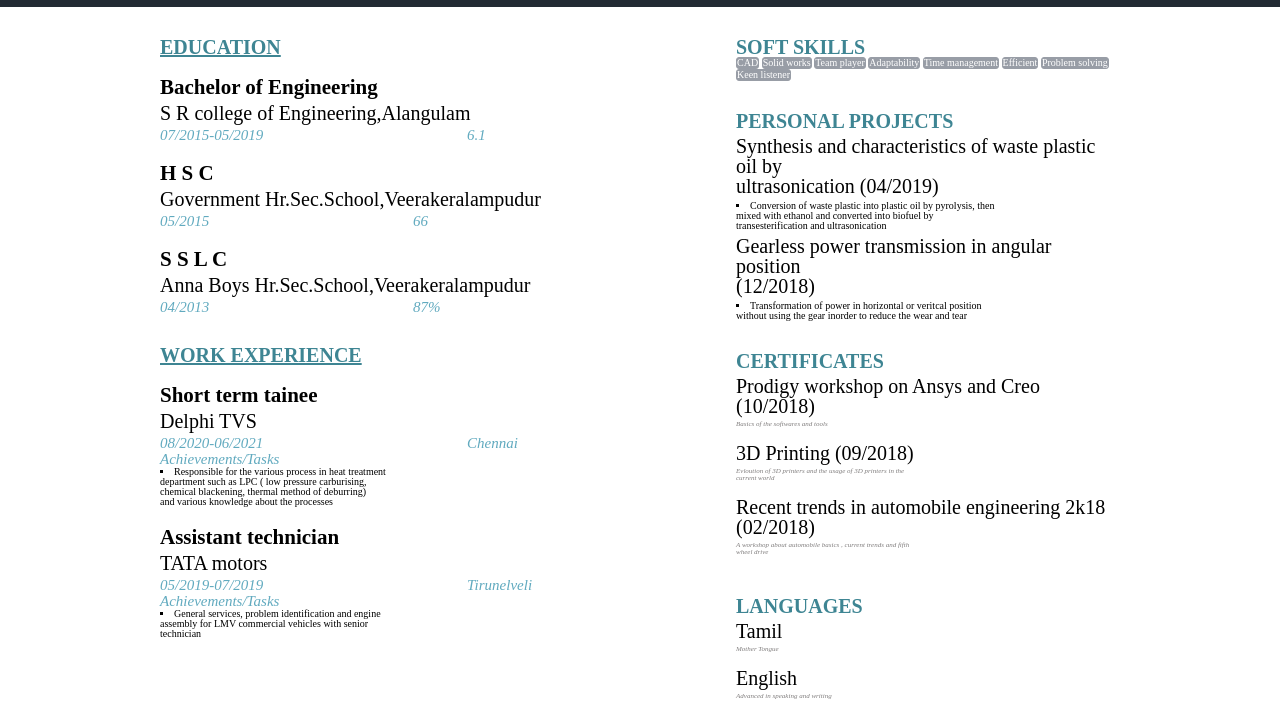
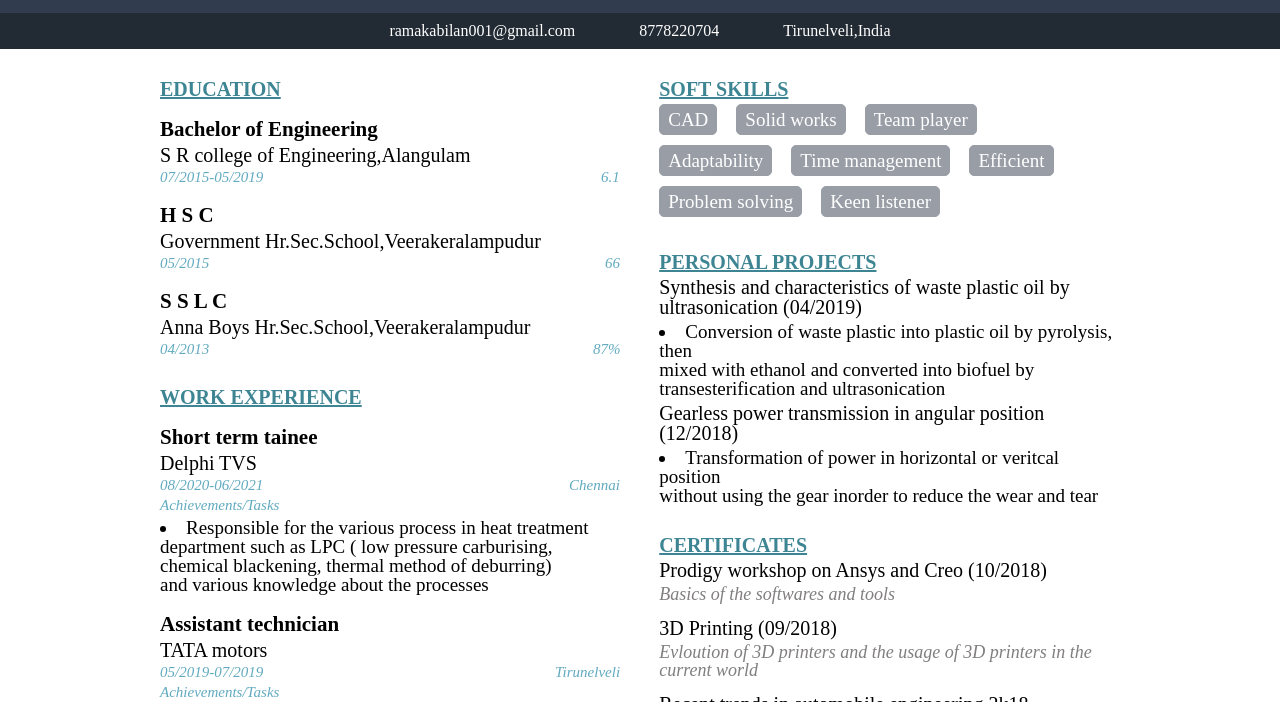
Before and after one commit to FabevyVel/fsd-06-project-1, a website: page srmkabil/index.html in a window 1280 px wide. Shown: the part 166-868 px from the top of the page. Drawn offline with Linux system fonts and the light colour scheme.

Commit message:
add my file

```diff
--- a/srmkabil/css/style.css
+++ b/srmkabil/css/style.css
@@ -8,6 +8,9 @@
   .flex-content{
     display: flex;
     justify-content: space-between;
+  }
+  .fcl{
+    padding: 30px 0px;
   }
   .flex-contents{
     display: flex;
@@ -37,7 +40,7 @@
   .contacts a {
     text-decoration: none;
     color: white;
-    padding-right: 50px;
+    padding-right: 64px;
   }
   .main-container h3 {
     color: black;
@@ -46,13 +49,13 @@
     padding-top: 20px;
   }
   .left-section{
-    width: 40%;
+    width: 48%;
   }
   .right-section{
-    width: 40%;
+    width: 48%;
   }
   .content-section h2 {
-    text-decoration: none;
+    text-decoration: underline;
     color: #3e8593;
     font-size: 20px;
     font-weight: bold;
@@ -63,39 +66,77 @@
     padding: 5px 0px;
   }
   .content-type-1-section-1 h6 {
-    font-size: 7px;
+    font-size: 18px;
     font-style: italic;
     color: #807e7e;
     padding-bottom: 10px;
   }
-  .left-section .sub-highlight{
+  .sub-highlight{
     font-style: italic;
     font-size: 15px;
-    word-spacing: 200px;
+    word-spacing: 334px;
     color: #61aabf;
     display: block;
   }
-  .main-container ul{
-    font-size: 10px;
-    list-style-type: square;
-    list-style-position: inside;
+  .sub-highlight1{
+    font-style: italic;
+    font-size: 15px;
+    word-spacing: 392px;
+    color: #61aabf;
+    display: block;
   }
-  .left-section .sub-highlight-1{
+  .sub-highlight2{
+    font-style: italic;
+    font-size: 15px;
+    word-spacing: 380px;
+    color: #61aabf;
+    display: block;
+  }
+  .sub-highlight3{
+    font-style: italic;
+    font-size: 15px;
+    word-spacing: 302px;
+    color: #61aabf;
+    display: block;
+  }
+  .sub-highlight4{
+    font-style: italic;
+    font-size: 15px;
+    word-spacing: 288px;
+    color: #61aabf;
+    display: block;
+  }
+  .sub-highlight-1{
     font-style: italic;
     font-size: 15px;
     color: #61aabf;
+    display: block;
+    padding: 5px 0px;
   }
-  .right-section .blocks li{
+  .main-container ul li{
+    font-size: 19px;
+    list-style-type: disc;
+    list-style-position: inside;
+  }
+  .blocks ul li{
     display: inline-block;
     border: 1px solid #989da6;
-    border-radius: 3px;
+    border-radius: 5px;
     background-color: #989da6;
     color: white;
+    padding: 5px 8px;
+    margin: 5px 15px 5px 0px;
   }
-  .right-section .blocks-1 ul li {
+  .blocks-1 ul li{
     display: inline-block;
     border: 1px solid #b2b2b2;
-    border-radius: 3px;
-    padding: 3px;
+    border-radius: 5px;
+    padding: 5px 8px;
     color: black;
+    margin: 15px 3px 15px 0px;
   }
+  .content-type{
+    display: flex;
+    flex-wrap: wrap;
+    justify-content: space-between;
+  }
--- a/srmkabil/index.html
+++ b/srmkabil/index.html
@@ -14,17 +14,17 @@
   <div class="header">
     <div class="container">
       <div class="flex-content">
-        <div>
+        <div class="fcl">
           <h1>Ramakabilan</h1>
           <h4>Mechanical engineer</h4>
           <p>
             As an ambitious individual who strives for knowledge, innovation and
-            expertise in different<br>skills. I have a strong belief that knowledge
-            blended with experience makes a better<br>individual
+            expertise in different skills. I have a strong belief that knowledge
+            blended with experience makes a better individual
           </p>
         </div>
-        <div>
-          <img src="#" class="img-fluid">
+        <div class="fcl">
+          <img src="#" alt="image">
         </div>
       </div>
     </div>
@@ -44,7 +44,7 @@
         <div class="left-section">
           <!--education starts-->
           <div class="content-section">
-            <h2><u>EDUCATION</u></h2>
+            <h2>EDUCATION</h2>
             <div class="content-type-1">
               <div class="content-type-1-section-1">
                 <h3>Bachelor of Engineering</h3>
@@ -57,7 +57,7 @@
               <div class="content-type-1-section-1">
                 <h3>H S C</h3>
                 <p>Government Hr.Sec.School,Veerakeralampudur</p>
-                <span class="sub-highlight">
+                <span class="sub-highlight1">
                   05/2015
                   66
                 </span>
@@ -65,7 +65,7 @@
               <div class="content-type-1-section-1">
                 <h3>S S L C</h3>
                 <p>Anna Boys Hr.Sec.School,Veerakeralampudur</p>
-                <span class="sub-highlight">
+                <span class="sub-highlight2">
                   04/2013
                   87%
                 </span>
@@ -74,12 +74,12 @@
             <!--education ends-->
             <!--work experience starts-->
             <div class="content-section">
-              <h2><u>WORK EXPERIENCE</u></h2>
+              <h2>WORK EXPERIENCE</h2>
               <div class="content-type-1">
                 <div class="content-type-1-section-1">
                   <h3>Short term tainee</h3>
                   <p>Delphi TVS</p>
-                  <span class="sub-highlight">
+                  <span class="sub-highlight3">
                     08/2020-06/2021
                     Chennai
                   </span>
@@ -96,7 +96,7 @@
                 <div class="content-type-1-section-1">
                   <h3>Assistant technician</h3>
                   <p>TATA motors</p>
-                  <span class="sub-highlight">
+                  <span class="sub-highlight4">
                     05/2019-07/2019
                     Tirunelveli
                   </span>
@@ -190,7 +190,7 @@
           <!--languages starts-->
           <div class="content-section">
             <h2>LANGUAGES</h2>
-            <div class="content-type-1">
+            <div class="content-type">
               <div class="content-type-1-section-1">
                 <p>Tamil</p>
                 <h6>Mother Tongue</h6>
```
